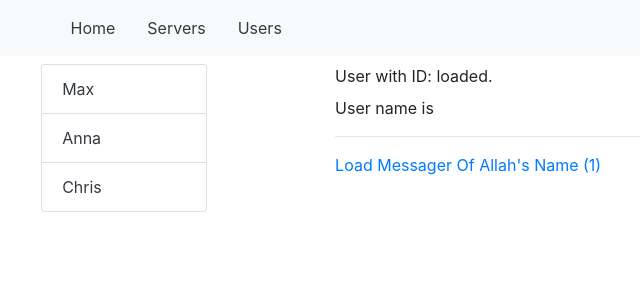
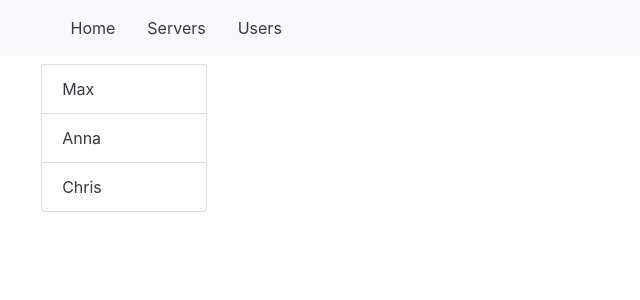
Before and after one commit to Fahad-Md-Kamal/Learning-Angular, an Angular app: page /users in a window 1280 px wide. Shown: the top 300 px of the page, without its empty margins (78-718 px from the left). Built offline with nearby package versions, Linux system fonts and the light colour scheme.

Commit message:
Loading selected item data to the chield component reactively

```diff
--- a/src/app/servers/servers.component.html
+++ b/src/app/servers/servers.component.html
@@ -14,9 +14,10 @@
     </div>
 
     <div class="col-lg-2 offset-lg-1 col-sm-6">
-      <button class="btn btn-info" (click)="onReload()" >Reload Page</button>
+      <router-outlet></router-outlet>
+      <!-- <button class="btn btn-info" (click)="onReload()" >Reload Page</button>
       <app-server></app-server>
       <hr>
-      <app-edit-server></app-edit-server>
+      <app-edit-server></app-edit-server> -->
     </div>
   </div>
--- a/src/app/users/users.component.html
+++ b/src/app/users/users.component.html
@@ -11,6 +11,6 @@
       </div>
     </div>
     <div class="col-lg-4 offset-lg-1 col-sm-4">
-      <app-user></app-user>
+      <router-outlet></router-outlet>
     </div>
   </div>
```
Also changed, not shown: src/app/app.module.ts (+7 -5 lines).
